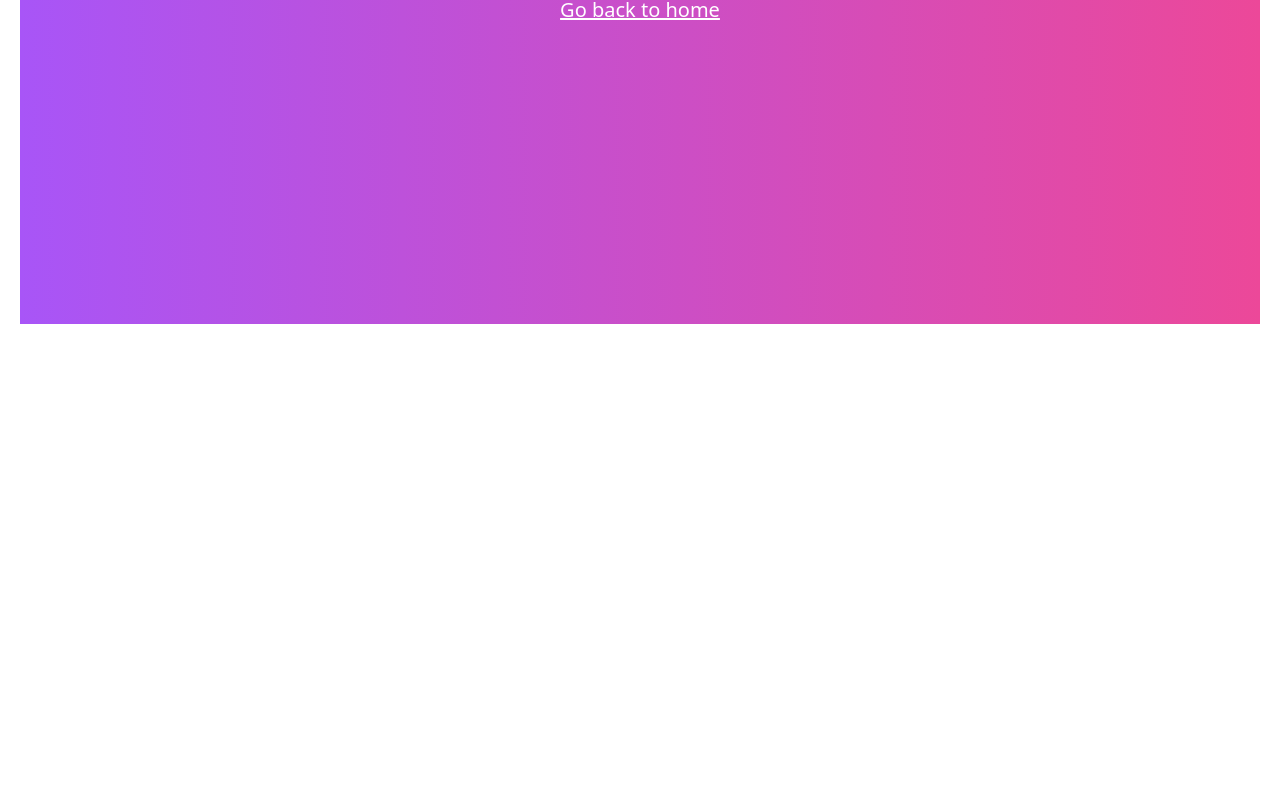
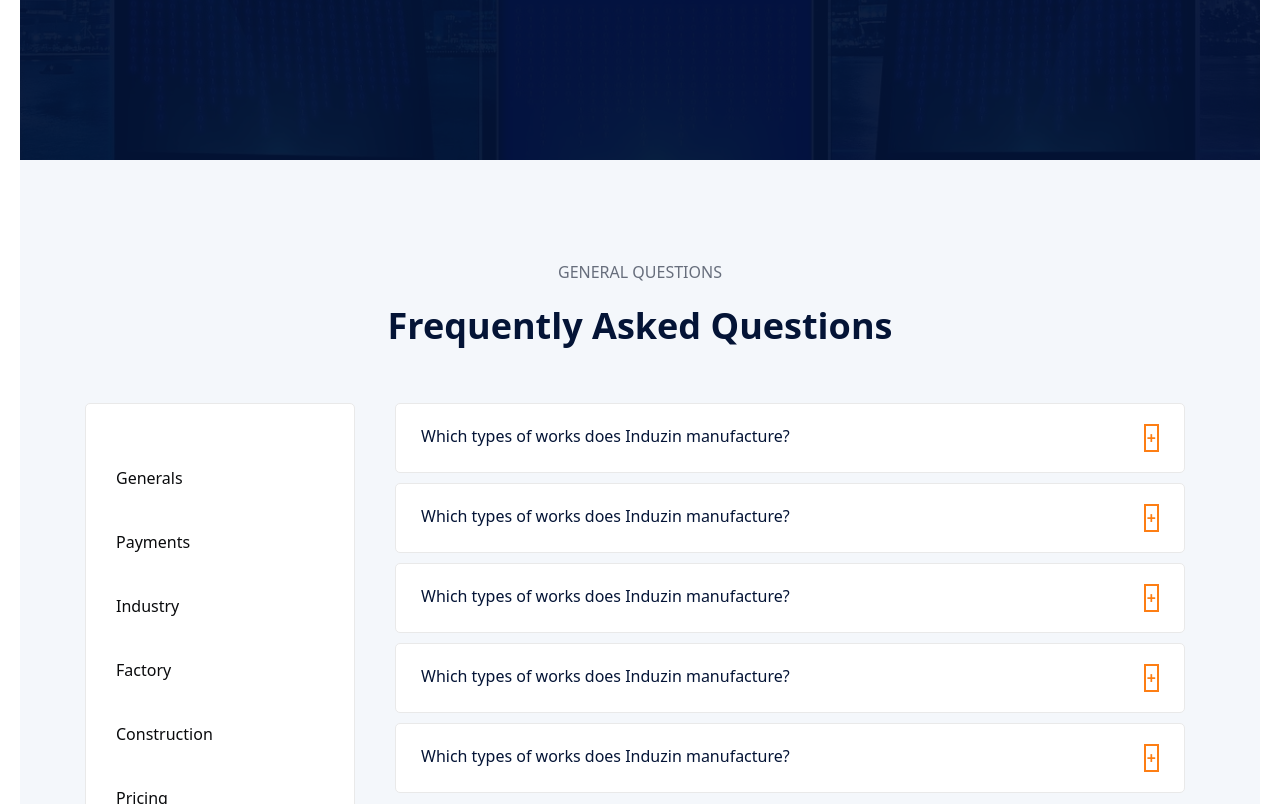
Before and after one commit to PNC-Soft-Tech/PNC-Soft-Tech-Website, a React app: page /faq in a window 1280 px wide. Before the commit this address had no page. Shown: the part 496-1300 px from the top of the page. Before the commit the page ends 840 px from the top, so only its background shows below. Built offline with nearby package versions, Linux system fonts and the light colour scheme; the HTML template or start-up script is replaced by a standard one.

Commit message:
Create Faq page

```diff
--- a/package.json
+++ b/package.json
@@ -10,6 +10,7 @@
     "preview": "vite preview"
   },
   "dependencies": {
+    "@mui/material": "^5.14.1",
     "mapbox-gl": "^1.13.3",
     "prop-types": "^15.8.1",
     "react": "^18.2.0",
--- a/src/components/Header/Header.jsx
+++ b/src/components/Header/Header.jsx
@@ -19,7 +19,7 @@
 					<Link to="/about">About Us</Link>
 				</li>
 				<li className="">
-					<Link to="/contact">Contact</Link>
+					<Link to="/faq">FAQ</Link>
 				</li>
 				<li className="">
 					<Link to="/contact">Contact</Link>
--- a/src/constant/colors.js
+++ b/src/constant/colors.js
@@ -3,3 +3,52 @@
 	secondary: "#FF5E14",
 	textColor: "#ffff",
 };
+
+const questions = [
+    {
+      title: "Which types of works does Induzin manufacture? ",
+      details:'There are many variations of passages of available, but the majority have suffered alteration in some form, by injected humour, or randomised words which don’t look even slightly believable. If you are going to use a passage of industry.' ,
+	},
+    {
+      title: "Which types of works does Induzin manufacture? ",
+      details: 'There are many variations of passages of available, but the majority have suffered alteration in some form, by injected humour, or randomised words which don’t look even slightly believable. If you are going to use a passage of industry.',
+    },
+    {
+      title: "Which types of works does Induzin manufacture? ",
+      details: 'There are many variations of passages of available, but the majority have suffered alteration in some form, by injected humour, or randomised words which don’t look even slightly believable. If you are going to use a passage of industry.',
+    },
+    {
+      title: "Which types of works does Induzin manufacture? ",
+      details: 'There are many variations of passages of available, but the majority have suffered alteration in some form, by injected humour, or randomised words which don’t look even slightly believable. If you are going to use a passage of industry.',
+    },
+	{
+		title: "Which types of works does Induzin manufacture?",
+		details: 'There are many variations of passages of available, but the majority have suffered alteration in some form, by injected humour, or randomised words which don’t look even slightly believable. If you are going to use a passage of industry.',
+    },
+  ];
+
+  const questionType =[
+        {
+			title: 'Generals'
+		},
+		{
+			title: 'Payments'
+		},
+		{
+			title: 'Industry'
+		},
+		{
+			title: 'Factory'
+		},
+		{
+			title: 'Construction'
+		},
+		{
+			title: 'Pricing'
+		},
+		{
+			title: 'Materials'
+		}
+  ];
+
+  export {questions, questionType}
--- /dev/null
+++ b/src/pages/FaqPage/Cart.jsx
@@ -0,0 +1,28 @@
+/* eslint-disable react/prop-types */
+/* eslint-disable no-unused-vars */
+import React ,{useState} from 'react'
+
+const Cart = ({title, details}) => {
+    const [expanded, setExpanded] = useState(true)
+  return (
+    <div className='h-auto w-[790px] mb-[10px] bg-[#fff] pl-[25px] border-solid border-[1px] border-[#e9e9e9] rounded-[5px] '>
+        <div onClick={() => setExpanded(!expanded)} className='flex flex-row justify-between py-[20px] pr-[25px]'>
+            <p className='text-[16px] text-[#041436] font-medium   '>{title}</p>
+             {/* <button className=' p-[0px] m-0 h-[20px] w-[20px] text-[18px]  relatives  text-[#fd7e14] border-solid border-[2px] border-[#fd7e14]  '>+</button>
+              */}
+             {/* <div className=' h-[20px] w-[20px] text-[18px] text-center   text-[#fd7e14] border-solid border-[2px] border-[#fd7e14] '>
+                <p>+</p>
+             </div> */}
+             { expanded?
+                <button  className={`px-[1px] text-[16px] font-bold border-solid border-[2px] text-[#fd7e14] border-[#fd7e14]  `}>+</button>:
+                <button  className={`px-[1px] text-[16px] font-bold border-solid border-[2px] text-[#fd7e14] border-[#fd7e14]  `}>x</button>
+             }
+
+       </div>
+            <p className={`pr-[25px] pb-[25px] text-[] text-[#676e7c]  ${expanded?'hidden':''} `}>{details}</p>
+
+    </div>
+  )
+}
+
+export default Cart
--- /dev/null
+++ b/src/pages/FaqPage/FaqPage.jsx
@@ -0,0 +1,15 @@
+/* eslint-disable no-unused-vars */
+import React from 'react'
+import Banner from '../../Shared/Banner/Banner'
+import GenQesPart from './GenQesPart'
+
+const FaqPage = () => {
+  return (
+    <div>
+        <Banner title="General Questions" linkText="Faq" />
+        <GenQesPart />
+    </div>
+  )
+}
+
+export default FaqPage
--- /dev/null
+++ b/src/pages/FaqPage/GenQesPart.jsx
@@ -0,0 +1,35 @@
+/* eslint-disable no-unused-vars */
+import React from 'react'
+import Cart from './Cart'
+import { questions , questionType } from '../../constant/colors'
+
+const GenQesPart = () => {
+  return (
+    <div className='h-auto w-full bg-[#f4f7fb] ' >
+        <div className='px-[50px] py-[100px]  '>
+            <h1 className='text-center text-[16px] font-medium text-[#676e7c] pb-[15px] '>GENERAL QUESTIONS</h1>
+            <div>
+            <h1 className='text-center font-bold text-[36px] pb-[30px] text-[#041436]	'>Frequently Asked Questions</h1>
+             <div className='flex flex-row justify-center gap-10 mt-[20px] '>
+                 <div className='h-[504px] w-[270px] bg-[#fff] border-solid border-[1px] flex flex-col gap-4 py-[50px]  border-[#e9e9e9] rounded-[5px] '>
+                        {
+                            questionType.map((type, index) =>(
+                                <p key={index} className='text-[#0a0b0d] hover:text-[#fd7e14] hover:cursor-pointer leading-[48px] text-[16px] pl-[30px] hover:border-l-[2px] border-[#fd7e14] ' >{type.title}</p>
+                            ))
+                        }
+                 </div>
+                 <div className='h-[500px] w-[800px]  '>
+                   {
+                    questions.map((question , index) =>(
+                        <Cart key={index} title ={question.title} details={question.details} />
+                    ))
+                   }
+                 </div>
+             </div>
+            </div>
+        </div>
+    </div>
+  )
+}
+
+export default GenQesPart
```
Also changed, not shown: src/router/Route/Route.jsx (+7 -0 lines), 1 other file (tests, documents, lock files or other folders).
